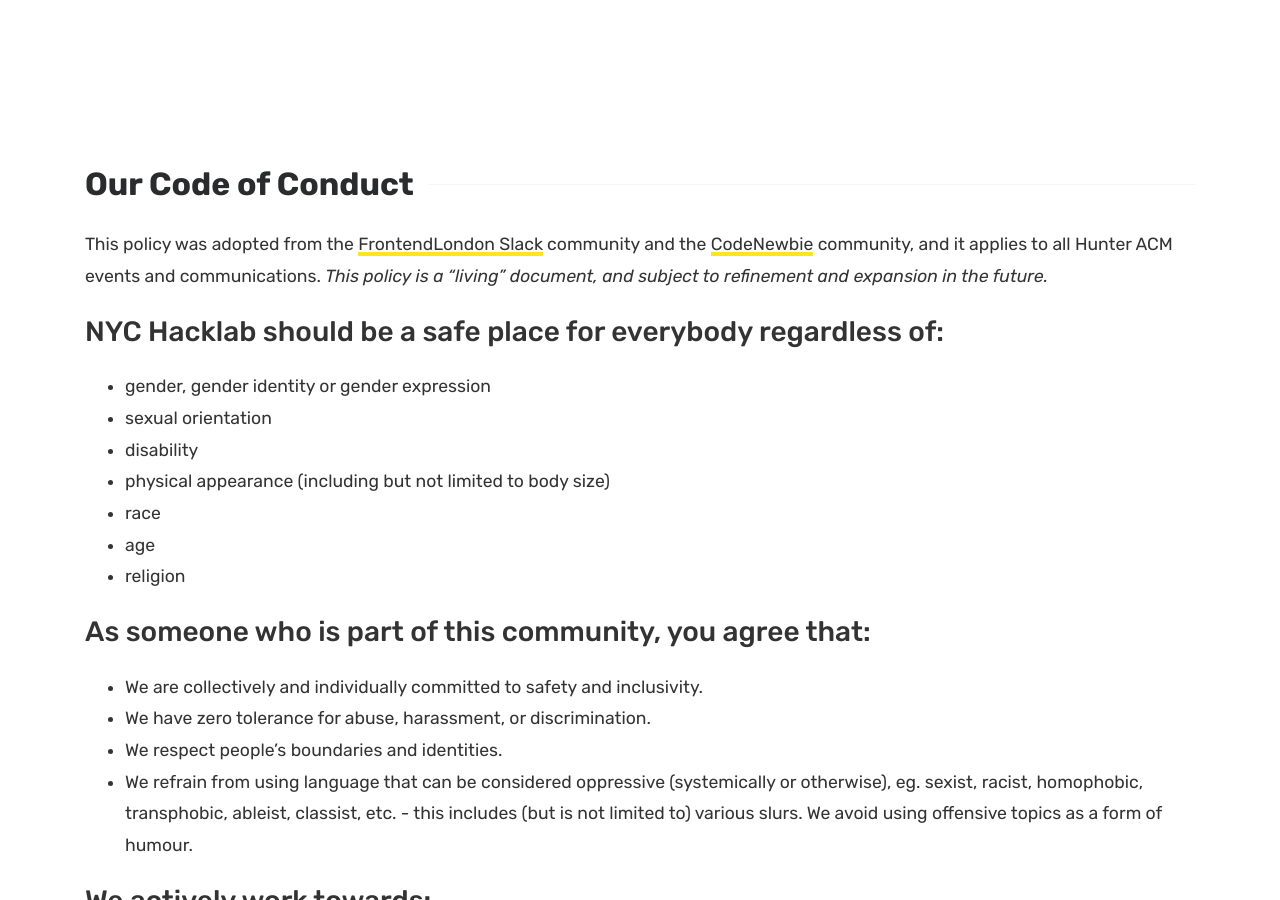
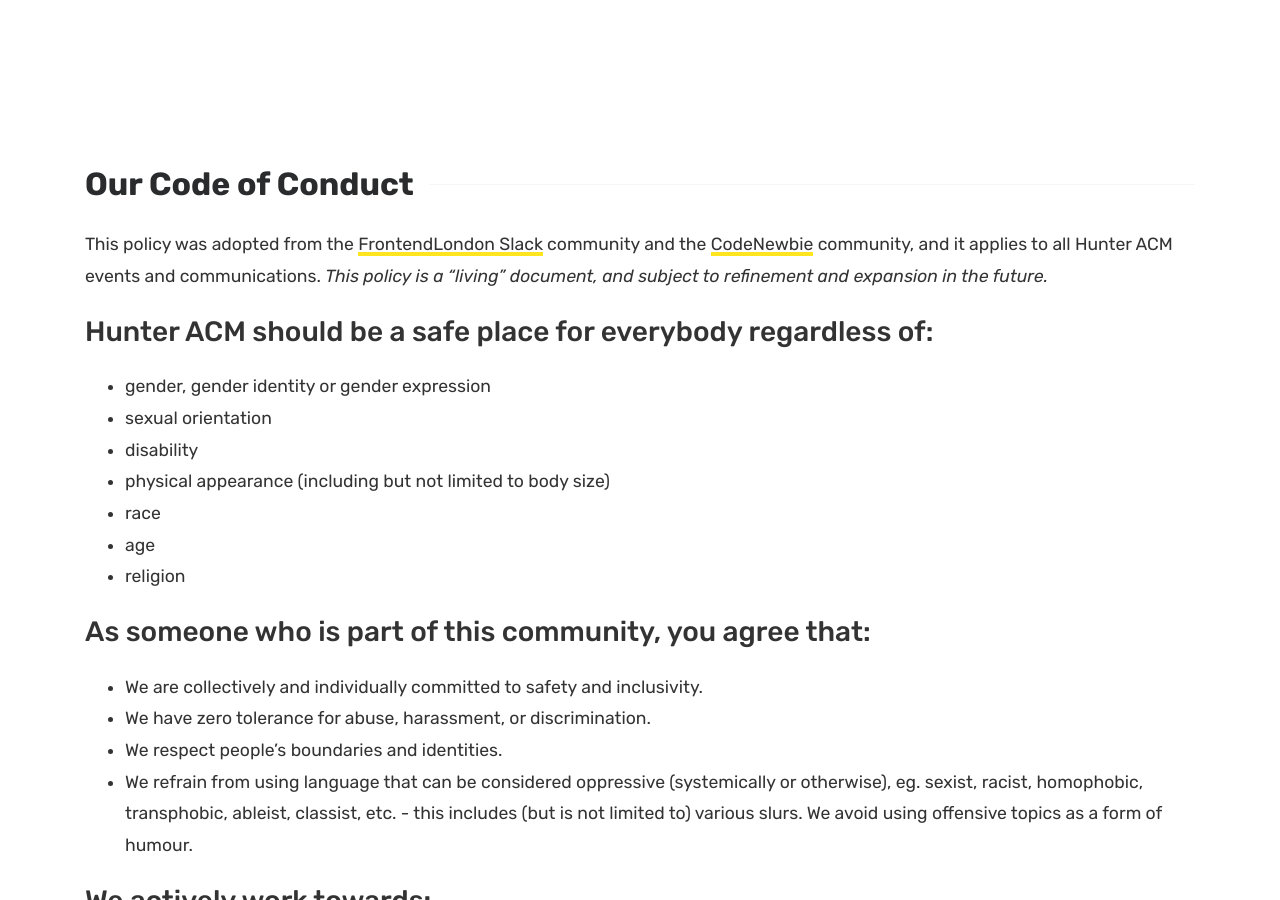
Before and after one commit to hunteracm/hunteracm.github.io, a Jekyll site: the page built from codeofconduct.md, in a window 1280 px wide and 900 px high. Built offline with Jekyll 4.4.1, drawn with Linux system fonts in a browser that asks for light colours.

Commit message:
Update codeofconduct.md

```diff
--- a/codeofconduct.md
+++ b/codeofconduct.md
@@ -6,7 +6,7 @@ comments: false
 
 This policy was adopted from the [FrontendLondon Slack](https://github.com/frontendlondon-slack/Code-Of-Conduct/blob/master/README.md) community and the [CodeNewbie](https://www.codenewbie.org/blogs/our-code-of-conduct) community, and it applies to all Hunter ACM events and communications. *This policy is a "living" document, and subject to refinement and expansion in the future.*
 
-### NYC Hacklab should be a safe place for everybody regardless of:
+### Hunter ACM should be a safe place for everybody regardless of:
 
 - gender, gender identity or gender expression
 - sexual orientation
```
